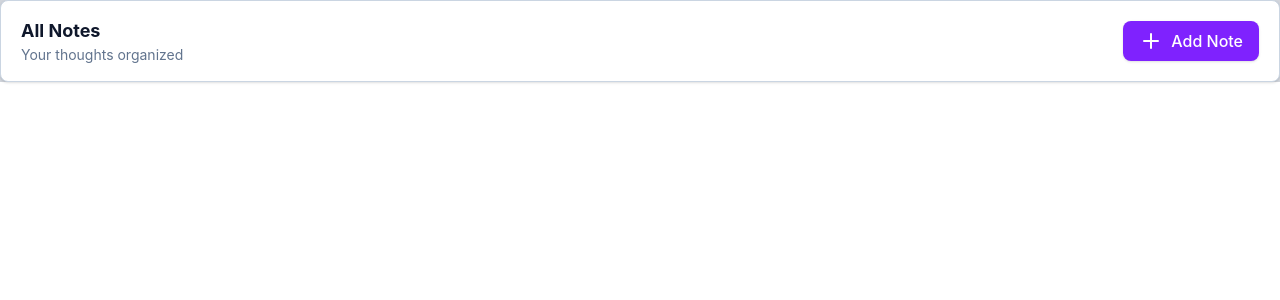
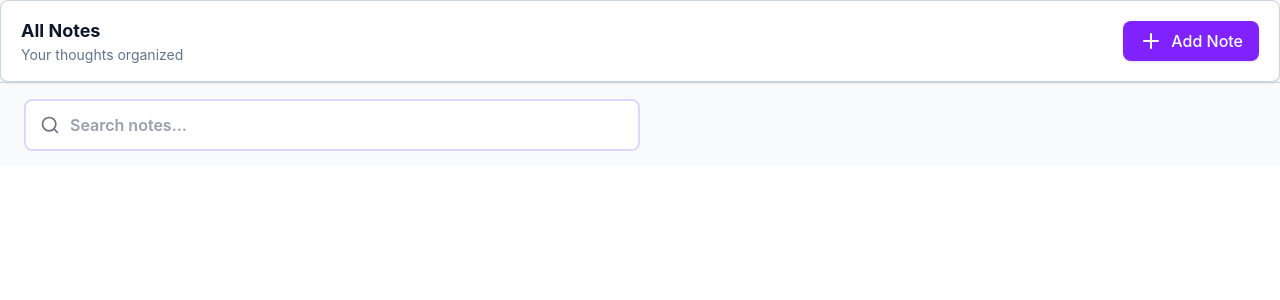
Before and after one commit to Sarfarosh-0/Web_Development, a React (Vite) app in the folder REACT_JS/03_React_App/: page / in a window 1280 px wide. Shown: the top 300 px of the page. Built offline with nearby package versions, Linux system fonts and the light colour scheme.

Commit message:
Searchbar

```diff
--- a/REACT_JS/03_React_App/index.html
+++ b/REACT_JS/03_React_App/index.html
@@ -9,7 +9,7 @@
 </head>
 
 <body>
-  <div id="root" class="bg-gray-300"></div>
+  <div id="root" class="bg-gray-50"></div>
   <script type="module" src="/src/main.tsx"></script>
 </body>
 
--- a/REACT_JS/03_React_App/src/App.tsx
+++ b/REACT_JS/03_React_App/src/App.tsx
@@ -1,9 +1,13 @@
 import Header from "./Components/Header";
+import Searchbar from "./Components/Searchbar";
 
 
 function App() {
     return (
-        <Header />
+        <>
+            <Header />
+            <Searchbar />
+        </>
     )
 }
 
--- /dev/null
+++ b/REACT_JS/03_React_App/src/Components/Searchbar.tsx
@@ -0,0 +1,19 @@
+import { Search } from "lucide-react";
+
+function Searchbar() {
+    return (
+        <div className="input border-t border-slate-300 px-6 py-4 flex items-center">
+            <div className="relative w-full">
+                <Search className="w-5 h-5 absolute left-4 top-1/2 -translate-y-1/2 pointer-events-none text-gray-500"/>
+                <input
+                    id="search"
+                    type="text"
+                    placeholder="Search notes..."
+                    className="w-1/2 rounded-lg font-semibold border-2 bg-white border-violet-200 pl-11 pr-5 py-3 outline-none transition focus:border-violet-500 focus:ring-2 focus:ring-violet-200 text-slate-700"
+                />
+            </div>
+        </div>
+    )
+}
+
+export default Searchbar;
```
